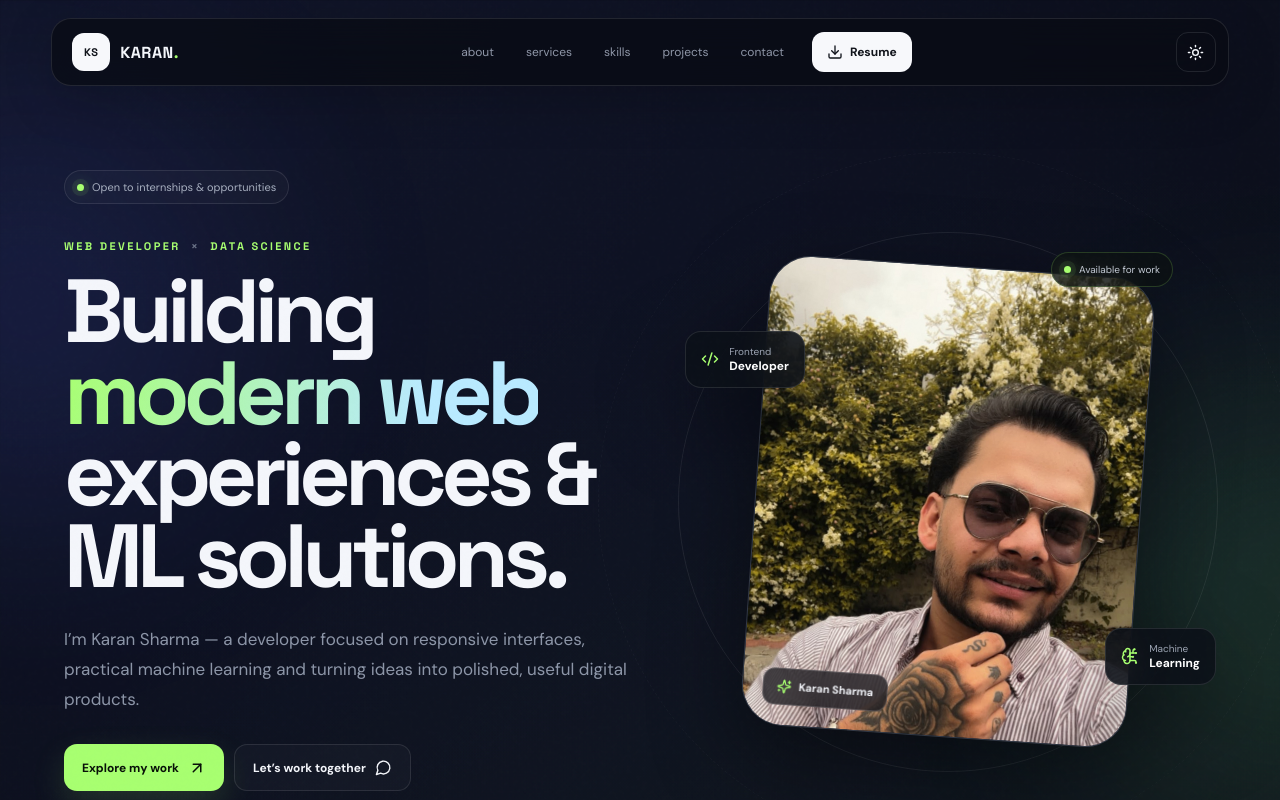
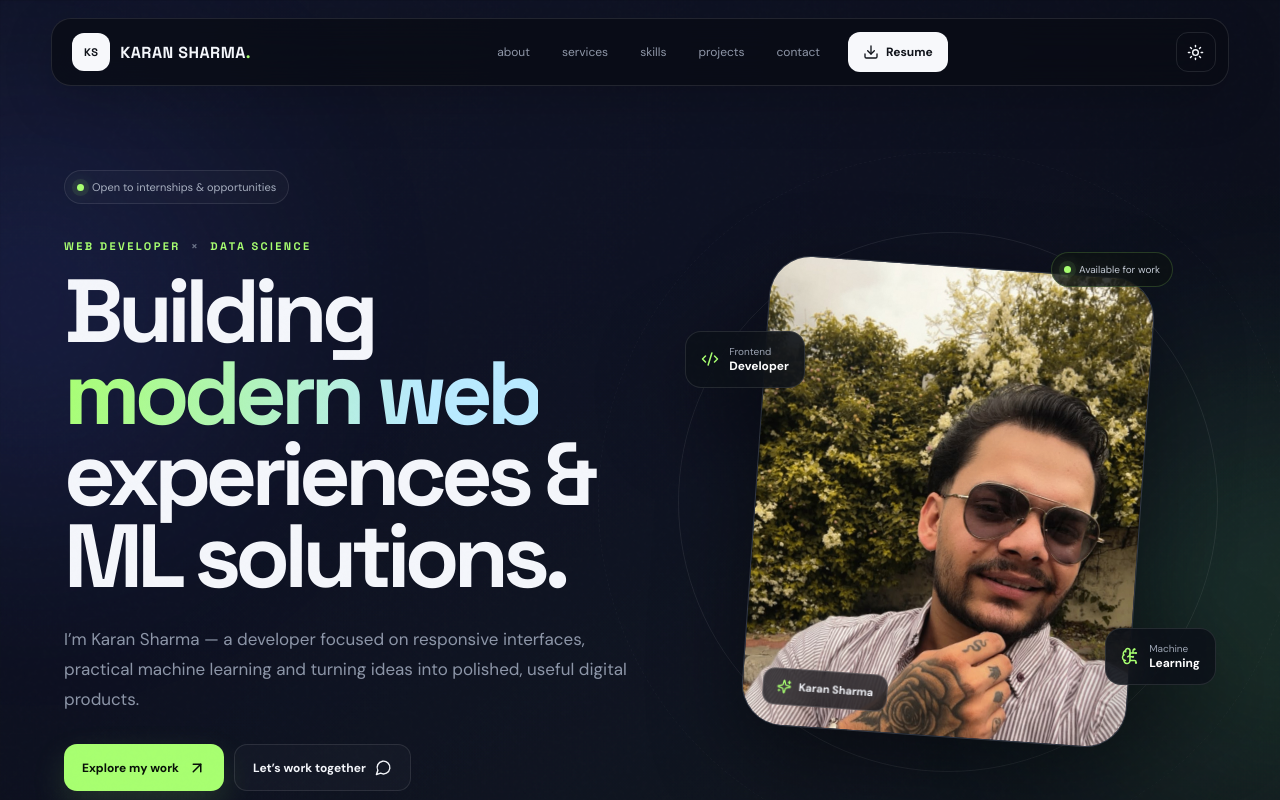
Before and after one commit to sharmaji2009/karan-sharma-portfolio, a React (Vite) app: page / in a window 1280 px wide. Shown: the top 800 px of the page. Built offline with nearby package versions, Linux system fonts and the light colour scheme.

Commit message:
Update name to 'Karan Sharma' in header and footer

```diff
--- a/src/main.jsx
+++ b/src/main.jsx
@@ -160,7 +160,7 @@ function App() {
         <nav className="nav" aria-label="Primary navigation">
           <button className="brand" onClick={() => go("home")} aria-label="Go to home">
             <span className="brand-mark">KS</span>
-            <span>KARAN<span className="accent">.</span></span>
+            <span>KARAN SHARMA<span className="accent">.</span></span>
           </button>
 
           <div className={`nav-links ${menuOpen ? "open" : ""}`}>
@@ -340,7 +340,7 @@ function App() {
       </main>
 
       <footer>
-        <div className="footer-brand"><span className="brand-mark">KS</span><span>KARAN<span className="accent">.</span></span></div>
+        <div className="footer-brand"><span className="brand-mark">KS</span><span>KARAN SHARMA<span className="accent">.</span></span></div>
         <p>© {new Date().getFullYear()} Karan Sharma · Designed & built with intention.</p>
         <button onClick={() => go("home")} className="back-top">Back to top <ArrowUpDown /></button>
       </footer>
```
